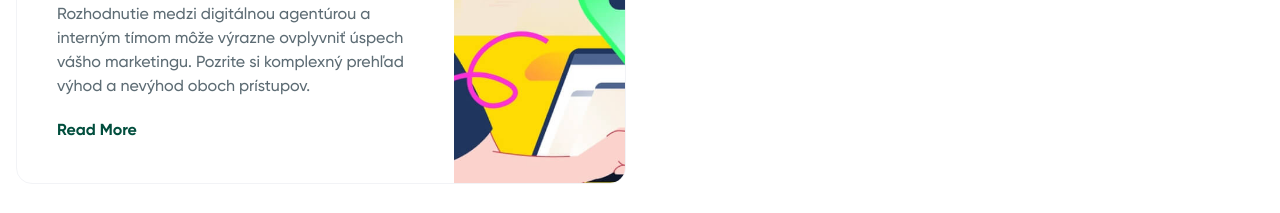
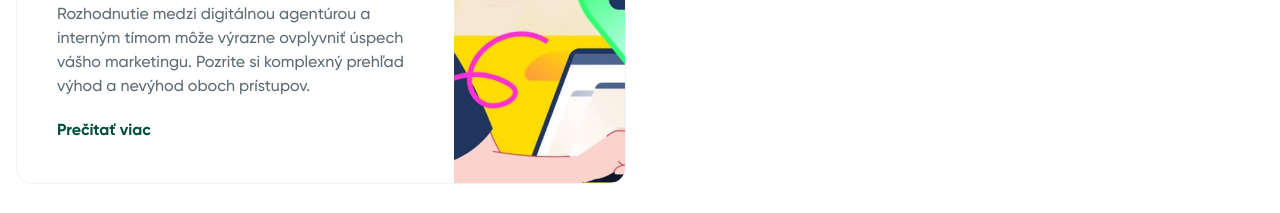
Before and after one commit to roni836/leonlogic, a Next.js app: page /blog in a window 1280 px wide. Shown: the part 780-993 px from the top of the page. Built offline with nearby package versions, Linux system fonts and the light colour scheme; no server answers.

Commit message:
cookies added

```diff
--- a/app/layout.tsx
+++ b/app/layout.tsx
@@ -108,6 +108,13 @@ export default function RootLayout({ children }: { children: React.ReactNode })
             gtag('config', 'G-49323CGTLX');
           `}
                 </Script>
+
+                {/* CookieYes banner */}
+                <Script
+                    id="cookieyes"
+                    src="https://cdn-cookieyes.com/client_data/e44befaa48c41f5e053721d0/script.js"
+                    strategy="beforeInteractive"
+                />
             </head>
             <body>
                 <noscript>
--- a/components/BlogToggle.tsx
+++ b/components/BlogToggle.tsx
@@ -63,9 +63,9 @@ export default function BlogToggle({ posts }: { posts: Post[] }) {
                                     <Link
                                         href={`/blog/${post.slug}`}
                                         className="font-bold text-success hover:text-success-light dark:text-secondary dark:hover:text-success-light duration-200"
-                                        aria-label={`Read more: ${post.title}`}
+                                        aria-label={`Prečítať viac: ${post.title}`}
                                     >
-                                        Read More
+                                        Prečítať viac
                                     </Link>
                                 </div>
                                 <div className="sm:max-w-[375px] w-full">
```
